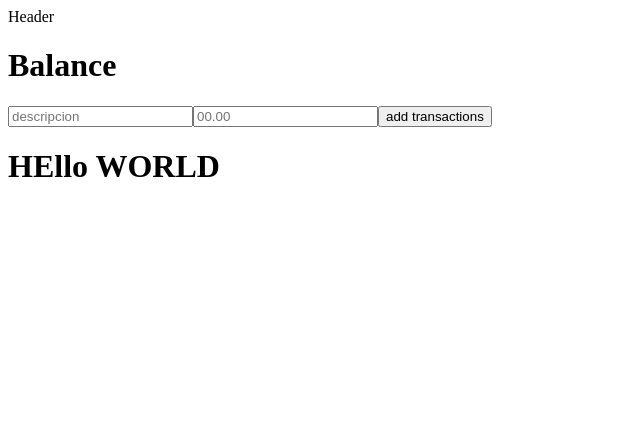
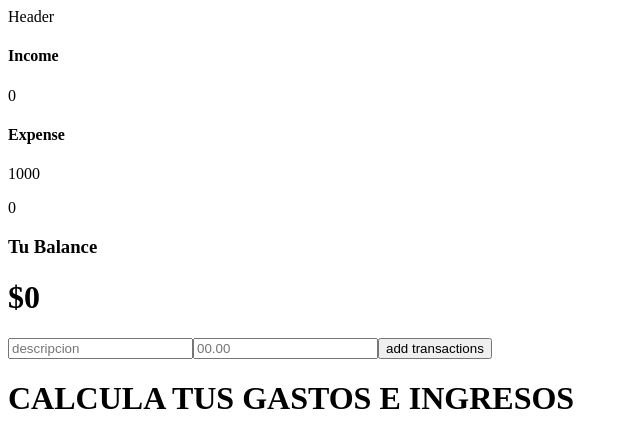
Before and after one commit to VedGarcia/admin-gastos-ingresos, a React (Vite) app: page / in a window 1280 px wide. Shown: the top 448 px of the page, without its empty margins (0-640 px from the left). Built offline with nearby package versions, Linux system fonts and the light colour scheme.

Commit message:
actualizacion 3
se comenzo a trabajar en el componente balance y en el incomeExpenses agregando la funcionalidad e calcular el balance y eliminar los registros identificados por un id UNICO

```diff
--- a/src/App.jsx
+++ b/src/App.jsx
@@ -3,14 +3,16 @@ import Header from "./Components/Header";
 import Balance from "./Components/Balance";
 import TransactionForm from "./Components/Transactions/TransactionForm";
 import TransactionList from "./Components/Transactions/TransactionList";
+import IncomeExpenses from "./Components/IncomeExpenses";
 function App() {
   return (
     <GlobalProvider>
       <Header />
+      <IncomeExpenses/>
       <Balance />
       <TransactionForm />
       <TransactionList />
-      <h1>HEllo WORLD</h1>
+      <h1>CALCULA TUS GASTOS E INGRESOS</h1>
     </GlobalProvider>
   );
 }
--- a/src/Components/Balance.jsx
+++ b/src/Components/Balance.jsx
@@ -1,11 +1,18 @@
 import { useGlobalState } from "../Context/GlobalState";
 
 function Balance() {
-  const data = useGlobalState();
+  const { transactions } = useGlobalState();
+
+  const amounts = transactions.map((transaction) => transaction.amount);
+
+  const total = amounts.reduce((acc, item) => (acc += item), 0);
 
   return (
     <div>
-      <h1>Balance</h1>
+      {JSON.stringify(total, null, 2)}
+
+      <h3>Tu Balance</h3>
+      <h1>${total}</h1>
     </div>
   );
 }
--- /dev/null
+++ b/src/Components/IncomeExpenses.jsx
@@ -0,0 +1,26 @@
+import { useGlobalState } from "../Context/GlobalState";
+
+function IncomeExpenses() {
+  const { transactions } = useGlobalState();
+
+  const amounts = transactions.map((transaction) => transaction.amount);
+
+  const income = amounts
+    .filter((item) => item > 0)
+    .reduce((acc, item) => (acc += item), 0);
+
+  return (
+    <>
+      <div>
+        <h4>Income</h4>
+        <p>{income}</p>
+      </div>
+      <div>
+        <h4>Expense</h4>
+        <p>{1000}</p>
+      </div>
+    </>
+  );
+}
+
+export default IncomeExpenses;
--- a/src/Components/Transactions/TransactionForm.jsx
+++ b/src/Components/Transactions/TransactionForm.jsx
@@ -11,7 +11,7 @@ function TransitionForm() {
       addTransaction({
         id: window.crypto.randomUUID(),
         description: description,
-        amount: amount
+        amount: +amount
       });
     };
 
--- a/src/Components/Transactions/TransactionList.jsx
+++ b/src/Components/Transactions/TransactionList.jsx
@@ -11,7 +11,7 @@ function TransactionList() {
                   <button onClick={() => {
                       deleteTransaction(transaction.id)
                   }}>
-                      X
+                      Eliminar
                   </button>
               </div>
           ))
--- a/src/Context/GlobalState.jsx
+++ b/src/Context/GlobalState.jsx
@@ -33,7 +33,7 @@ export const GlobalProvider = ({ children }) => {
       value={{
         transactions: state.transactions,
         addTransaction,
-        deleteTransaction,
+        deleteTransaction
       }}
     >
       {children}
```
